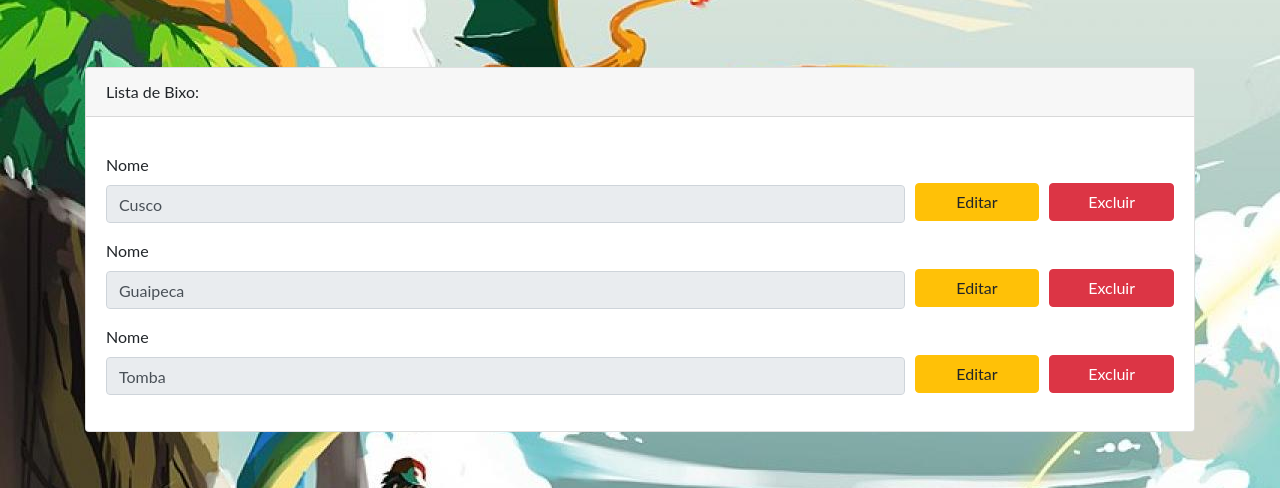
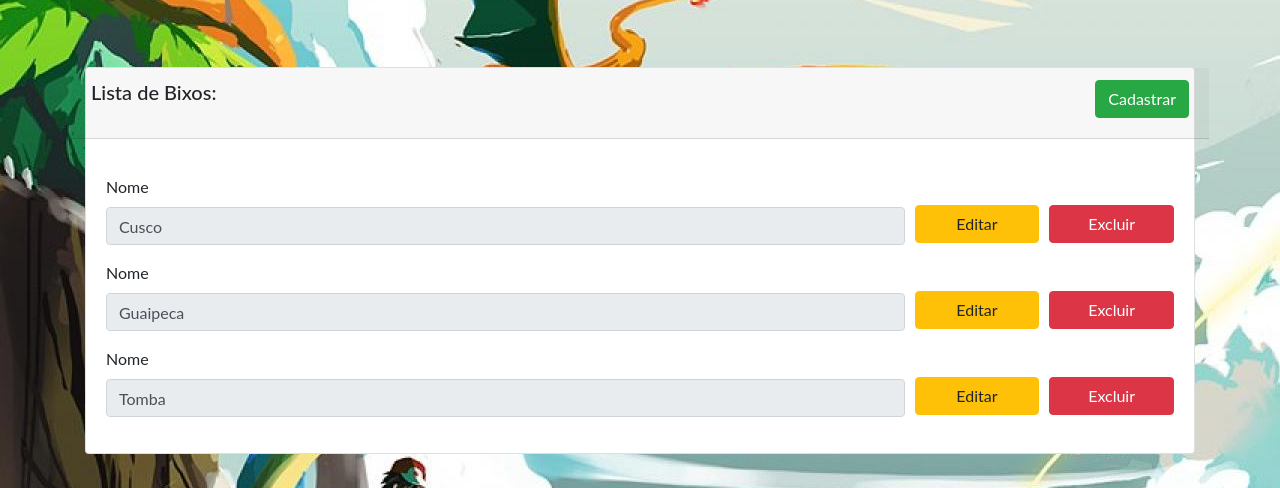
Before and after one commit to geordanolima/TrabalhoDosBixo, a PHP site: page /php/ListaBixo.php in a window 1280 px wide. Shown: the part 61-549 px from the top of the page. Run offline with PHP 8.4, Linux system fonts and the light colour scheme; the visitor is signed in with stand-in values (Sample User, id 1).

Commit message:
botao cadastrar lista bixo

```diff
--- a/php/ListaBixo.php
+++ b/php/ListaBixo.php
@@ -57,7 +57,10 @@
 
     <div class="container cadastro">
             <div class="card card-register ">
-                <div class="card-header">Lista de Bixo:</div>
+                <div class="row card-header justify-content-between">
+                    <h5>Lista de Bixos:<h5>
+                    <a href="cadastroBixo.php" class="btn btn-block btn-success" role="button" aria-pressed="true" >Cadastrar</a>
+                </div>
                 <div class="form-group">
                     <?php
                         if(isset($_GET['excluido'])){
```
